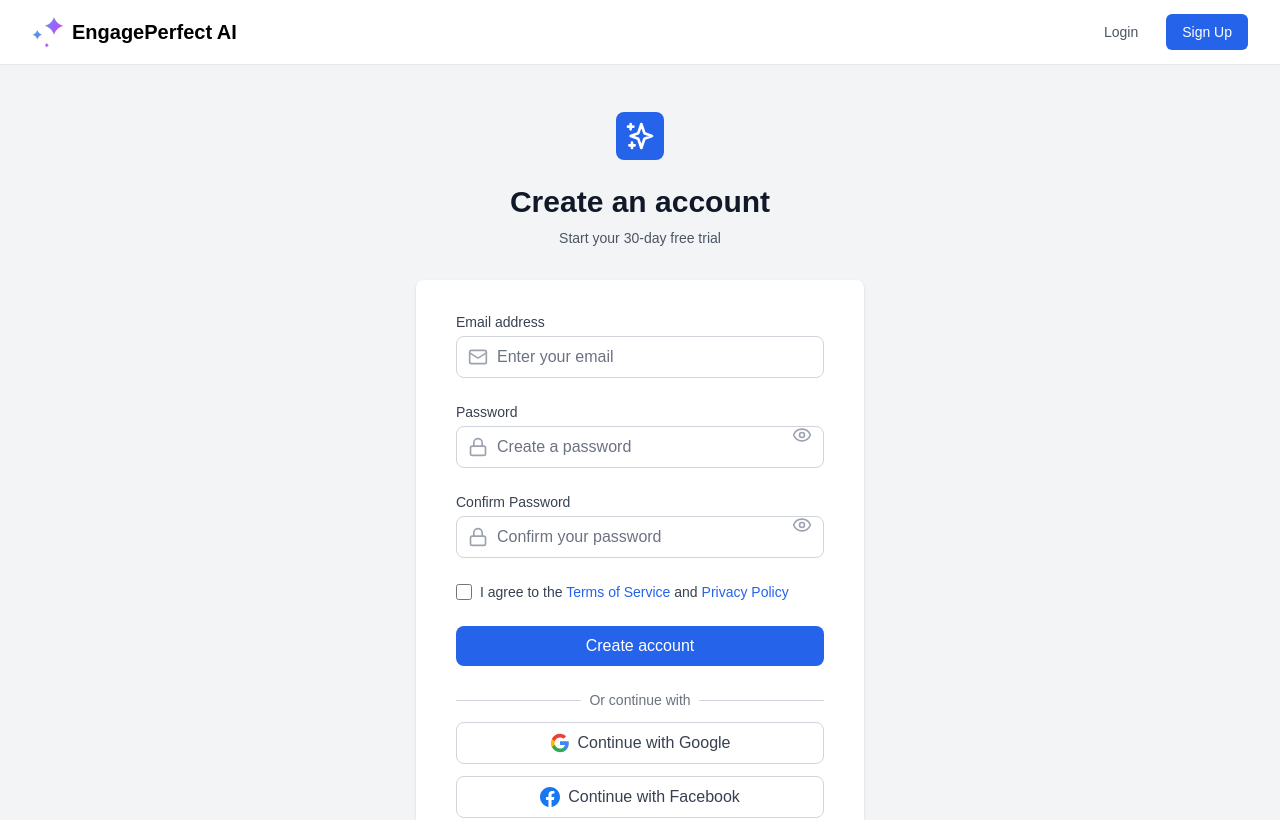
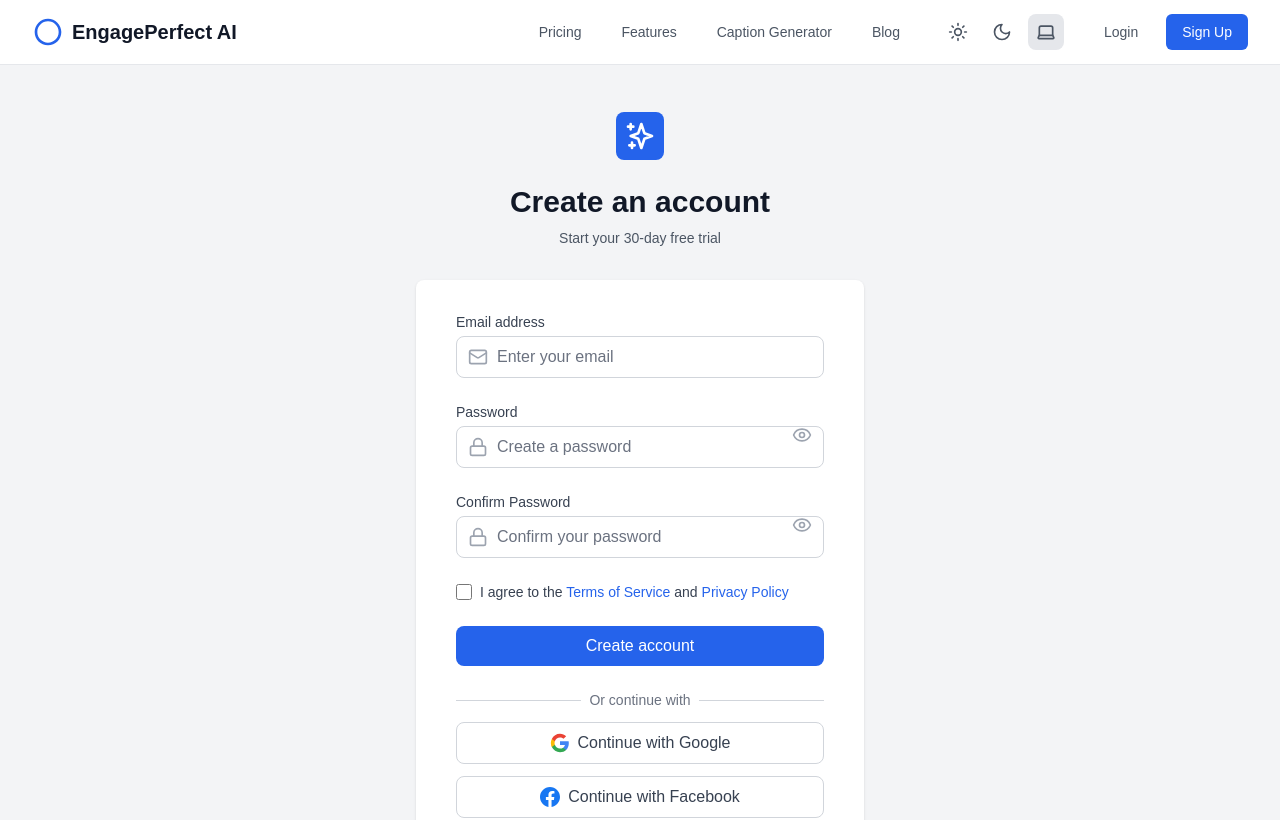
Before and after one commit to pkadima3/EngagePerfectAI_HLC, a Next.js app: page /signup in a window 1280 px wide. Shown: the top 820 px of the page. Built offline with nearby package versions, Linux system fonts and the light colour scheme; no server answers.

Commit message:
Implement theme management with dark mode support and refactor context providers

```diff
--- a/src/app/layout.tsx
+++ b/src/app/layout.tsx
@@ -1,11 +1,10 @@
-// app/layout.tsx
 import type { Metadata } from "next";
 import { Geist, Geist_Mono } from "next/font/google";
 import "./globals.css";
 import Navbar from "@/components/Navbar";
 import { AuthProvider } from '@/contexts/AuthContext';
+import { ThemeProvider } from '@/contexts/ThemeContext';
 
-// Font Setup
 const geistSans = Geist({
   variable: "--font-geist-sans",
   subsets: ["latin"],
@@ -16,26 +15,28 @@ const geistMono = Geist_Mono({
   subsets: ["latin"],
 });
 
-// Metadata
 export const metadata: Metadata = {
   title: "EngagePerfect AI",
   description: "AI-powered engagement platform",
 };
 
-// Root Layout
 export default function RootLayout({
   children,
 }: {
   children: React.ReactNode;
 }) {
   return (
-    <html lang="en">
+    <html lang="en" suppressHydrationWarning>
       <body className={`${geistSans.variable} ${geistMono.variable} antialiased`}>
         <AuthProvider>
-          <Navbar />
-          <main className="pt-16">
-            {children}
-          </main>
+          <ThemeProvider>
+            <div className="min-h-screen bg-background text-foreground">
+              <Navbar />
+              <main className="pt-16">
+                {children}
+              </main>
+            </div>
+          </ThemeProvider>
         </AuthProvider>
       </body>
     </html>
--- a/src/components/Navbar.tsx
+++ b/src/components/Navbar.tsx
@@ -1,18 +1,50 @@
 // components/Navbar.tsx
 'use client';
 
-import { useState } from 'react';
+import { useState, useEffect } from 'react';
 import Link from 'next/link';
-import { Menu, X } from 'lucide-react';
+import { Menu, X, Sun, Moon, Laptop } from 'lucide-react';
 import { useAuth } from '@/contexts/AuthContext';
 import { auth } from '@/lib/firebase';
+
+// Theme type definition
+type Theme = 'light' | 'dark' | 'system';
 
 export default function Navbar() {
   const { user } = useAuth();
   const [isMenuOpen, setIsMenuOpen] = useState(false);
+  const [theme, setTheme] = useState<Theme>('system');
+  const [mounted, setMounted] = useState(false);
 
-  // Add this to see when buttons change
-  console.log("Rendering navbar with user:", user ? "logged in" : "logged out");
+  // Handle initial theme setup
+  useEffect(() => {
+    setMounted(true);
+    const savedTheme = localStorage.getItem('theme') as Theme;
+    if (savedTheme) {
+      setTheme(savedTheme);
+      applyTheme(savedTheme);
+    }
+  }, []);
+
+  // Apply theme function
+  const applyTheme = (newTheme: Theme) => {
+    const root = window.document.documentElement;
+    root.classList.remove('light', 'dark');
+
+    if (newTheme === 'system') {
+      const systemTheme = window.matchMedia('(prefers-color-scheme: dark)').matches ? 'dark' : 'light';
+      root.classList.add(systemTheme);
+    } else {
+      root.classList.add(newTheme);
+    }
+  };
+
+  // Handle theme change
+  const handleThemeChange = (newTheme: Theme) => {
+    setTheme(newTheme);
+    localStorage.setItem('theme', newTheme);
+    applyTheme(newTheme);
+  };
 
   const handleLogout = async () => {
     try {
@@ -22,31 +54,70 @@ export default function Navbar() {
     }
   };
 
+  // Don't render theme switcher until mounted to prevent hydration issues
+  if (!mounted) return null;
+
   return (
-    <nav className="fixed top-0 left-0 right-0 bg-white border-b border-gray-200 z-50">
+    <nav className="fixed top-0 left-0 right-0 bg-white dark:bg-gray-900 border-b border-gray-200 dark:border-gray-700 z-50">
       <div className="max-w-7xl mx-auto px-4 sm:px-6 lg:px-8">
         <div className="flex justify-between items-center h-16">
           {/* Logo */}
           <div className="flex-shrink-0 flex items-center">
-            <Link
-              href="public\EngPerfect.png"
-              className="flex items-center space-x-2"
-            >
-              {/*<span className="text-blue-600 text-2xl">✦</span>*/}
-              <img
-                src="/EngPerfect.png"
-                alt="EngagePerfect Icon"
-                className="w-8 h-8"
+            <Link href="/" className="flex items-center space-x-2">
+              <div className="w-8 h-8 relative">
+              <svg viewBox="0 0 24 24" className="w-full h-full text-blue-600">
+        <path
+          fill="currentColor"
+          d="M12 2C6.48 2 2 6.48 2 12c0 5.52 4.48 10 10 10 5.52 0 10-4.48 10-10 0-5.52-4.48-10-10-10zm0 18c-4.41 0-8-3.59-8-8s3.59-8 8-8 8 3.59 8 8-3.59 8-8 8z"
         />
-              <span className="text-xl font-semibold text-black">EngagePerfect AI</span>
+      </svg>
+              </div>
+              <span className="text-xl font-semibold text-gray-900 dark:text-white">
+                EngagePerfect AI
+              </span>
             </Link>
           </div>
 
           {/* Desktop Navigation */}
           <div className="hidden sm:flex sm:items-center sm:space-x-4">
+            <Link href="/pricing" className="text-gray-600 dark:text-gray-300 hover:text-gray-900 dark:hover:text-white px-3 py-2 text-sm font-medium">
+              Pricing
+            </Link>
+            <Link href="/features" className="text-gray-600 dark:text-gray-300 hover:text-gray-900 dark:hover:text-white px-3 py-2 text-sm font-medium">
+              Features
+            </Link>
+            <Link href="/caption-generator" className="text-gray-600 dark:text-gray-300 hover:text-gray-900 dark:hover:text-white px-3 py-2 text-sm font-medium">
+              Caption Generator
+            </Link>
+            <Link href="/blog" className="text-gray-600 dark:text-gray-300 hover:text-gray-900 dark:hover:text-white px-3 py-2 text-sm font-medium">
+              Blog
+            </Link>
+
+            {/* Theme Switcher */}
+            <div className="flex items-center space-x-2 px-3">
+              <button
+                onClick={() => handleThemeChange('light')}
+                className={`p-2 rounded-lg ${theme === 'light' ? 'bg-gray-200 dark:bg-gray-700' : ''}`}
+              >
+                <Sun className="w-5 h-5 text-gray-600 dark:text-gray-300" />
+              </button>
+              <button
+                onClick={() => handleThemeChange('dark')}
+                className={`p-2 rounded-lg ${theme === 'dark' ? 'bg-gray-200 dark:bg-gray-700' : ''}`}
+              >
+                <Moon className="w-5 h-5 text-gray-600 dark:text-gray-300" />
+              </button>
+              <button
+                onClick={() => handleThemeChange('system')}
+                className={`p-2 rounded-lg ${theme === 'system' ? 'bg-gray-200 dark:bg-gray-700' : ''}`}
+              >
+                <Laptop className="w-5 h-5 text-gray-600 dark:text-gray-300" />
+              </button>
+            </div>
+
             {user ? (
               <>
-                <Link href="/profile" className="text-gray-600 hover:text-gray-900 px-3 py-2 text-sm font-medium">
+                <Link href="/profile" className="text-gray-600 dark:text-gray-300 hover:text-gray-900 dark:hover:text-white px-3 py-2 text-sm font-medium">
                   Profile
                 </Link>
                 <button onClick={handleLogout} className="bg-blue-600 text-white hover:bg-blue-700 px-4 py-2 rounded-md text-sm font-medium transition-colors">
@@ -55,7 +126,7 @@ export default function Navbar() {
               </>
             ) : (
               <>
-                <Link href="/login" className="text-gray-600 hover:text-gray-900 px-3 py-2 text-sm font-medium">
+                <Link href="/login" className="text-gray-600 dark:text-gray-300 hover:text-gray-900 dark:hover:text-white px-3 py-2 text-sm font-medium">
                   Login
                 </Link>
                 <Link href="/signup" className="bg-blue-600 text-white hover:bg-blue-700 px-4 py-2 rounded-md text-sm font-medium transition-colors">
@@ -69,7 +140,7 @@ export default function Navbar() {
           <div className="sm:hidden">
             <button
               type="button"
-              className="inline-flex items-center justify-center p-2 rounded-md text-gray-400 hover:text-gray-500 hover:bg-gray-100"
+              className="inline-flex items-center justify-center p-2 rounded-md text-gray-400 hover:text-gray-500 hover:bg-gray-100 dark:hover:bg-gray-800"
               onClick={() => setIsMenuOpen(!isMenuOpen)}
             >
               <span className="sr-only">Open main menu</span>
@@ -85,12 +156,63 @@ export default function Navbar() {
 
       {/* Mobile menu */}
       <div className={`sm:hidden ${isMenuOpen ? 'block' : 'hidden'}`}>
-        <div className="pt-2 pb-3 space-y-1 bg-white shadow-lg">
+        <div className="pt-2 pb-3 space-y-1 bg-white dark:bg-gray-900 shadow-lg">
+          <Link
+            href="/pricing"
+            className="block px-4 py-2 text-base font-medium text-gray-600 dark:text-gray-300 hover:text-gray-900 dark:hover:text-white hover:bg-gray-50 dark:hover:bg-gray-800"
+            onClick={() => setIsMenuOpen(false)}
+          >
+            Pricing
+          </Link>
+          <Link
+            href="/features"
+            className="block px-4 py-2 text-base font-medium text-gray-600 dark:text-gray-300 hover:text-gray-900 dark:hover:text-white hover:bg-gray-50 dark:hover:bg-gray-800"
+            onClick={() => setIsMenuOpen(false)}
+          >
+            Features
+          </Link>
+          <Link
+            href="/caption-generator"
+            className="block px-4 py-2 text-base font-medium text-gray-600 dark:text-gray-300 hover:text-gray-900 dark:hover:text-white hover:bg-gray-50 dark:hover:bg-gray-800"
+            onClick={() => setIsMenuOpen(false)}
+          >
+            Caption Generator
+          </Link>
+          <Link
+            href="/blog"
+            className="block px-4 py-2 text-base font-medium text-gray-600 dark:text-gray-300 hover:text-gray-900 dark:hover:text-white hover:bg-gray-50 dark:hover:bg-gray-800"
+            onClick={() => setIsMenuOpen(false)}
+          >
+            Blog
+          </Link>
+
+          {/* Mobile Theme Switcher */}
+          <div className="flex items-center space-x-2 px-4 py-2">
+            <button
+              onClick={() => handleThemeChange('light')}
+              className={`p-2 rounded-lg ${theme === 'light' ? 'bg-gray-200 dark:bg-gray-700' : ''}`}
+            >
+              <Sun className="w-5 h-5 text-gray-600 dark:text-gray-300" />
+            </button>
+            <button
+              onClick={() => handleThemeChange('dark')}
+              className={`p-2 rounded-lg ${theme === 'dark' ? 'bg-gray-200 dark:bg-gray-700' : ''}`}
+            >
+              <Moon className="w-5 h-5 text-gray-600 dark:text-gray-300" />
+            </button>
+            <button
+              onClick={() => handleThemeChange('system')}
+              className={`p-2 rounded-lg ${theme === 'system' ? 'bg-gray-200 dark:bg-gray-700' : ''}`}
+            >
+              <Laptop className="w-5 h-5 text-gray-600 dark:text-gray-300" />
+            </button>
+          </div>
+
           {user ? (
             <>
               <Link
                 href="/profile"
-                className="block px-4 py-2 text-base font-medium text-gray-600 hover:text-gray-900 hover:bg-gray-50"
+                className="block px-4 py-2 text-base font-medium text-gray-600 dark:text-gray-300 hover:text-gray-900 dark:hover:text-white hover:bg-gray-50 dark:hover:bg-gray-800"
                 onClick={() => setIsMenuOpen(false)}
               >
                 Profile
@@ -100,7 +222,7 @@ export default function Navbar() {
                   handleLogout();
                   setIsMenuOpen(false);
                 }}
-                className="block w-full text-left px-4 py-2 text-base font-medium text-gray-600 hover:text-gray-900 hover:bg-gray-50"
+                className="block w-full text-left px-4 py-2 text-base font-medium text-gray-600 dark:text-gray-300 hover:text-gray-900 dark:hover:text-white hover:bg-gray-50 dark:hover:bg-gray-800"
               >
                 Logout
               </button>
@@ -109,14 +231,14 @@ export default function Navbar() {
             <>
               <Link
                 href="/login"
-                className="block px-4 py-2 text-base font-medium text-gray-600 hover:text-gray-900 hover:bg-gray-50"
+                className="block px-4 py-2 text-base font-medium text-gray-600 dark:text-gray-300 hover:text-gray-900 dark:hover:text-white hover:bg-gray-50 dark:hover:bg-gray-800"
                 onClick={() => setIsMenuOpen(false)}
               >
                 Login
               </Link>
                               <Link
                                 href="/signup"
-                className="block px-4 py-2 text-base font-medium text-gray-600 hover:text-gray-900 hover:bg-gray-50"
+                                className="block px-4 py-2 text-base font-medium text-gray-600 dark:text-gray-300 hover:text-gray-900 dark:hover:text-white hover:bg-gray-50 dark:hover:bg-gray-800"
                                 onClick={() => setIsMenuOpen(false)}
                               >
                                 Sign Up
--- a/src/contexts/AuthContext.tsx
+++ b/src/contexts/AuthContext.tsx
@@ -1,27 +1,34 @@
 'use client';  // Add this magic line first!
 
-import { createContext, useContext, useEffect, useState } from 'react';
-import { User } from 'firebase/auth';
+import { createContext, useContext, useEffect, useState, ReactNode } from 'react';
 import { auth } from '@/lib/firebase';
+
+interface User {
+  id: string;
+  email: string;
+  // ... other user properties
+}
 
 interface AuthContextType {
   user: User | null;
+  signIn: (email: string, password: string) => Promise<void>;
+  signOut: () => void;
   loading: boolean;
 }
 
-const AuthContext = createContext<AuthContextType>({
-  user: null,
-  loading: true,
-});
+const AuthContext = createContext<AuthContextType | undefined>(undefined);
 
-export function AuthProvider({ children }: { children: React.ReactNode }) {
+export function AuthProvider({ children }: { children: ReactNode }) {
   const [user, setUser] = useState<User | null>(null);
   const [loading, setLoading] = useState(true);
 
   useEffect(() => {
-    const unsubscribe = auth.onAuthStateChanged((user) => {
-      console.log('Auth state changed:', user ? 'logged in' : 'logged out');
-      setUser(user);
+    const unsubscribe = auth.onAuthStateChanged((firebaseUser) => {
+      console.log('Auth state changed:', firebaseUser ? 'logged in' : 'logged out');
+      setUser(firebaseUser ? {
+        id: firebaseUser.uid,
+        email: firebaseUser.email || ''
+      } : null);
       setLoading(false);
     }, (error) => {
       console.error('Auth error:', error);
@@ -31,11 +38,32 @@ export function AuthProvider({ children }: { children: React.ReactNode }) {
     return unsubscribe;
   }, []);
 
+  const signIn = async (email: string, password: string) => {
+    try {
+      // Implement your sign-in logic here
+      // For example, call your authentication API
+      // const response = await api.signIn(email, password);
+      // setUser(response.user);
+    } catch (error) {
+      throw error;
+    }
+  };
+
+  const signOut = () => {
+    setUser(null);
+  };
+
   return (
-    <AuthContext.Provider value={{ user, loading }}>
+    <AuthContext.Provider value={{ user, signIn, signOut, loading }}>
       {children}
     </AuthContext.Provider>
   );
 }
 
-export const useAuth = () => useContext(AuthContext);
+export function useAuth() {
+  const context = useContext(AuthContext);
+  if (context === undefined) {
+    throw new Error('useAuth must be used within an AuthProvider');
+  }
+  return context;
+}
--- /dev/null
+++ b/src/contexts/ThemeContext.tsx
@@ -0,0 +1,69 @@
+'use client';
+
+import React, { createContext, useContext, useEffect, useState } from 'react';
+
+type Theme = 'light' | 'dark' | 'system';
+
+interface ThemeContextType {
+  theme: Theme;
+  setTheme: (theme: Theme) => void;
+}
+
+const ThemeContext = createContext<ThemeContextType | undefined>(undefined);
+
+export function ThemeProvider({ children }: { children: React.ReactNode }) {
+  const [mounted, setMounted] = useState(false);
+  const [theme, setTheme] = useState<Theme>('system');
+
+  useEffect(() => {
+    setMounted(true);
+    const savedTheme = localStorage.getItem('theme') as Theme;
+    if (savedTheme) {
+      setTheme(savedTheme);
+      applyTheme(savedTheme);
+    } else {
+      // Set initial theme based on system preference
+      const systemTheme = window.matchMedia('(prefers-color-scheme: dark)').matches ? 'dark' : 'light';
+      applyTheme('system');
+      setTheme('system');
+    }
+  }, []);
+
+  const applyTheme = (newTheme: Theme) => {
+    const root = window.document.documentElement;
+    root.classList.remove('light', 'dark');
+
+    if (newTheme === 'system') {
+      const systemTheme = window.matchMedia('(prefers-color-scheme: dark)').matches ? 'dark' : 'light';
+      root.classList.add(systemTheme);
+    } else {
+      root.classList.add(newTheme);
+    }
+  };
+
+  const handleThemeChange = (newTheme: Theme) => {
+    setTheme(newTheme);
+    localStorage.setItem('theme', newTheme);
+    applyTheme(newTheme);
+  };
+
+  if (!mounted) {
+    return null;
+  }
+
+  return (
+    <ThemeContext.Provider value={{ theme, setTheme: handleThemeChange }}>
+      {children}
+    </ThemeContext.Provider>
+  );
+}
+
+export function useTheme() {
+  const context = useContext(ThemeContext);
+  if (context === undefined) {
+    throw new Error('useTheme must be used within a ThemeProvider');
+  }
+  return context;
+}
+
+export default ThemeProvider;
```
Also changed, not shown: src/app/providers.tsx (added, +15 -0 lines), tailwind.config.ts (+5 -3 lines). Lines whose indentation alone changed are shown as unchanged.
